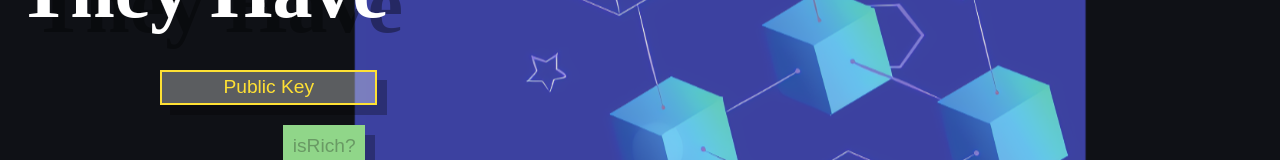
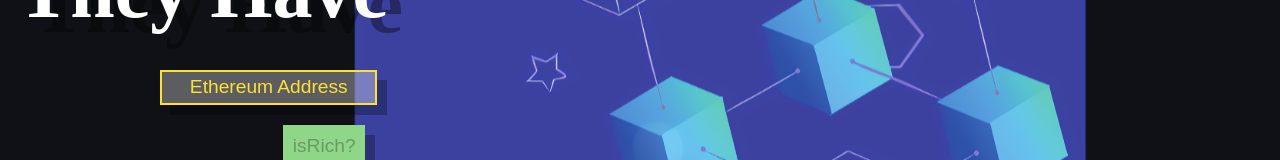
Before and after one commit to MahmoudMuhammedAli/isrRich, a React (Create React App) app: page / in a window 1280 px wide. Shown: the part 330-490 px from the top of the page. Built offline with nearby package versions, Linux system fonts and the light colour scheme; what web3 would draw is missing.

Commit message:
error handling

```diff
--- a/src/App.scss
+++ b/src/App.scss
@@ -31,7 +31,7 @@
     width: 100%;
    padding: 2%;
    background-color:rgba(255, 255, 255, 0.316);
-   border:2px solid #ffe134;
+
    text-align:center;
    box-shadow: 10px 10px 0 rgba(0, 0, 0, 0.281);
    color: #ffe134;
--- a/src/App.tsx
+++ b/src/App.tsx
@@ -43,9 +43,10 @@
 						type="text"
 						name=""
 						id=""
-						placeholder="Public Key"
+						placeholder="Ethereum Address"
 						value={address}
 						onChange={changePublicKey}
+						style={{border:error?  "2px solid #ff0000":" 2px solid #ffe134"}}
 						required
 					/>
 					<button type="submit" className="submit" onClick={howMuch} disabled={!address}>
```
